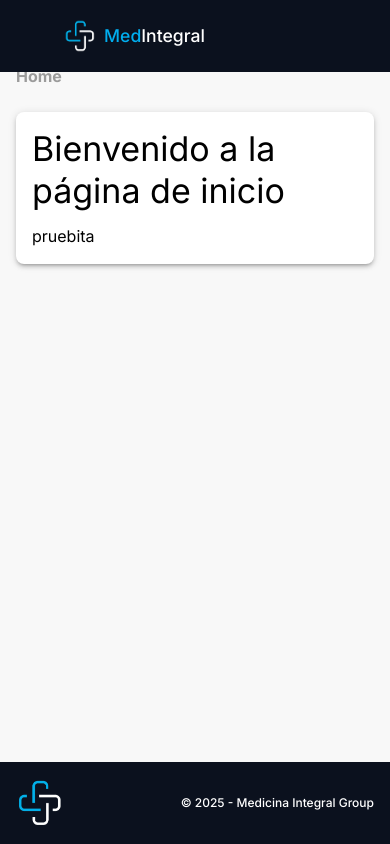
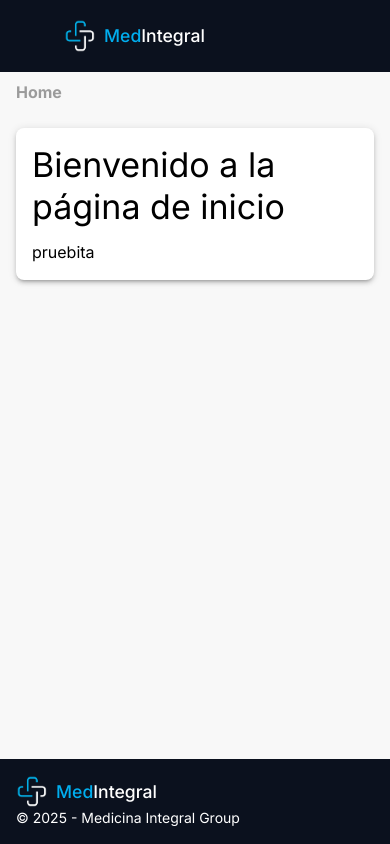
Before and after one commit to DesApp-2025c2-Grupo3/MedIntegral-frontend, a React (Vite) app: page / in a window 390 px wide. Built offline with nearby package versions, Linux system fonts and the light colour scheme; some icons are missing.

Commit message:
fixes footer

```diff
--- /dev/null
+++ b/src/components/Footer.css
@@ -0,0 +1,37 @@
+.footer-container {
+  background-color: #0b111e;
+  padding: 1em;
+  width: 100%;
+}
+
+.footer-grid {
+  display: flex;
+  align-items: center;
+  justify-content: space-between;
+  flex-wrap: wrap;
+  gap: 10px;
+}
+
+.footer-logo {
+  display: flex;
+  align-items: center;
+  gap: 10px;
+}
+
+.footer-text {
+  text-align: right;
+}
+
+.footer-rights {
+  color: #ffffff;
+  font-weight: 500;
+  font-size: 1rem;
+}
+
+@media (max-width: 600px) {
+  .footer-rights {
+    font-size: 0.8rem;
+    text-align: center;
+    width: 100%;
+  }
+}
--- a/src/components/Footer.jsx
+++ b/src/components/Footer.jsx
@@ -1,46 +1,18 @@
 import { Box, Grid, Typography } from '@mui/material';
+import PropTypes from 'prop-types';
+import BrandLogo from './common/BrandLogo';
+import './Footer.css';
 
-export default function Footer() {
+export default function Footer({ sx }) {
   return (
-    <Box
-      sx={{
-        backgroundColor: '#0b111e',
-        padding: '1em',
-        marginLeft: { md: '5.5rem' },
-      }}
-    >
-      <Grid
-        container
-        spacing={3}
-        sx={{ alignItems: 'center', justifyContent: 'space-between' }}
-      >
-        <Grid sx={{ display: 'flex', alignItems: 'center', gap: '10px' }}>
-          <img
-            src="/medIntegralLogo.png"
-            alt='"Logo MedIntegral"'
-            style={{ height: '50px' }}
-          ></img>
-          <Typography
-            sx={{
-              color: '#00B1EA',
-              margin: 0,
-              fontSize: '1rem',
-              fontWeight: '500',
-              display: { xs: 'none', sm: 'block' },
-            }}
-          >
-            Med
-            <span style={{ color: '#FFFFFF' }}>Integral</span>
-          </Typography>
+    <Box className="footer-container" sx={sx}>
+      <Grid container className="footer-grid">
+        <Grid item className="footer-logo">
+          <BrandLogo clickable size="medium" />
         </Grid>
-        <Grid>
-          <Typography
-            sx={{
-              color: 'white',
-              fontSize: { xs: '0.75rem', sm: '1rem' },
-              fontWeight: '500',
-            }}
-          >
+
+        <Grid item className="footer-text">
+          <Typography variant="body2" className="footer-rights">
             © 2025 - Medicina Integral Group
           </Typography>
         </Grid>
@@ -48,3 +20,7 @@ export default function Footer() {
     </Box>
   );
 }
+
+Footer.propTypes = {
+  sx: PropTypes.object,
+};
--- /dev/null
+++ b/src/components/common/navigation/SidebarItem.css
@@ -0,0 +1,117 @@
+.sidebar-item {
+  display: flex;
+  flex-direction: column;
+}
+
+.sidebar-item-button {
+  border-radius: 12px;
+  margin-inline: 6px;
+  transition: all 0.25s ease;
+  display: flex;
+  align-items: center;
+  min-height: 44px;
+  padding: 8px 12px;
+}
+
+.sidebar-item-button:hover {
+  background-color: rgba(0, 174, 239, 0.1);
+}
+
+.sidebar-item-button.active {
+  background-color: rgba(0, 174, 239, 0.15);
+}
+
+.sidebar-item-button.active:hover {
+  background-color: rgba(0, 174, 239, 0.22);
+}
+
+.sidebar-item-icon {
+  color: #ffffff;
+  transition: color 0.3s ease;
+  display: flex;
+  align-items: center;
+  justify-content: center;
+  min-width: 40px;
+}
+
+.sidebar-item-icon.active {
+  color: #00aeef;
+}
+
+.sidebar-item-text {
+  color: #ffffff;
+  font-weight: 400;
+  transition: color 0.3s ease;
+}
+
+.sidebar-item-text.active {
+  color: #00aeef;
+  font-weight: 600;
+}
+
+.sidebar-sublist {
+  padding-left: 4px;
+  padding-top: 2px;
+  padding-bottom: 2px;
+  display: flex;
+  flex-direction: column;
+  gap: 2px;
+}
+
+.sidebar-subitem {
+  border-radius: 8px;
+  margin-inline: 8px;
+  transition: all 0.25s ease;
+  display: flex;
+  align-items: center;
+  min-height: 40px;
+  padding: 6px 10px;
+}
+
+.sidebar-subitem:hover {
+  background-color: rgba(0, 174, 239, 0.22);
+}
+
+.sidebar-subitem.active {
+  background-color: rgba(0, 174, 239, 0.15);
+}
+
+.sidebar-subitem-icon {
+  color: #ffffff;
+  transition: color 0.3s ease;
+  min-width: 36px;
+  display: flex;
+  align-items: center;
+  justify-content: center;
+}
+
+.sidebar-subitem.active .sidebar-subitem-icon {
+  color: #00aeef;
+}
+
+.sidebar-subitem-text {
+  color: #ffffff;
+  font-weight: 400;
+  transition: color 0.3s ease;
+}
+
+.sidebar-subitem.active .sidebar-subitem-text {
+  color: #00aeef;
+  font-weight: 600;
+}
+
+.sidebar-collapsed {
+  justify-content: center;
+  padding: 0.4rem 0;
+  gap: 0;
+}
+
+.sidebar-collapsed .sidebar-item-text {
+  display: none;
+}
+
+.MuiTooltip-tooltip {
+  background-color: #3d4b6b !important;
+  font-size: 0.85rem !important;
+  border-radius: 6px !important;
+}
--- a/src/components/common/navigation/SidebarItem.jsx
+++ b/src/components/common/navigation/SidebarItem.jsx
@@ -12,6 +12,7 @@ import {
 import ExpandLessOutlinedIcon from '@mui/icons-material/ExpandLessOutlined';
 import ExpandMoreOutlinedIcon from '@mui/icons-material/ExpandMoreOutlined';
 import { Link as RouterLink, useLocation } from 'react-router-dom';
+import './SidebarItem.css';
 
 export default function SidebarItem({
   item,
@@ -27,49 +28,38 @@ export default function SidebarItem({
     location.pathname.startsWith(child.route)
   );
   const isSelfActive = !item.children && location.pathname === item.route;
-  const isActive = isSelfActive;
 
   useEffect(() => {
-    if (isChildActive) setIsOpen(true);
-    else setIsOpen(false);
+    setIsOpen(isChildActive);
   }, [location.pathname]);
-
-  const toggleItem = () => setIsOpen((prev) => !prev);
 
   const handleClick = (e) => {
     if (item.children) {
-      const pantallaExpandida = open || esMobile;
-      if (pantallaExpandida) toggleItem();
+      const expandedView = open || esMobile;
+      if (expandedView) setIsOpen((prev) => !prev);
       else abrirMenu(e, item.children);
     }
   };
 
-  const isCollapsedView = collapsed;
+  const collapsedView = collapsed;
+  const isActive = isSelfActive || (!open && isChildActive);
+  const hasChildren = !!item.children;
 
   return (
-    <Box>
-      <Tooltip title={isCollapsedView ? item.label : ''} placement="right">
+    <Box
+      className={`sidebar-item ${hasChildren ? 'has-children' : ''} ${
+        isActive ? 'active' : ''
+      } ${collapsedView ? 'collapsed' : ''} ${isOpen ? 'open' : ''}`}
+    >
+      <Tooltip title={collapsedView ? item.label : ''} placement="right">
         <ListItemButton
           onClick={handleClick}
-          component={!item.children ? RouterLink : 'div'}
-          to={!item.children ? item.route : undefined}
-          className={isCollapsedView ? 'sidebar-collapsed' : ''}
-          sx={{
-            borderRadius: '12px',
-            marginInline: open ? '6px' : '0',
-            transition: 'all 0.25s ease',
-            backgroundColor:
-              isCollapsedView && isActive
-                ? 'rgba(0,174,239,0.15)'
-                : 'transparent',
-            '&:hover': { backgroundColor: 'rgba(0,174,239,0.1)' },
-          }}
+          component={!hasChildren ? RouterLink : 'div'}
+          to={!hasChildren ? item.route : undefined}
+          className={`sidebar-item-button ${isActive ? 'active' : ''}`}
         >
           <ListItemIcon
-            sx={{
-              color: isActive ? '#00AEEF' : '#FFFFFF',
-              transition: 'color 0.3s ease',
-            }}
+            className={`sidebar-item-icon ${isActive ? 'active' : ''}`}
           >
             {item.icon}
           </ListItemIcon>
@@ -77,58 +67,36 @@ export default function SidebarItem({
           {(open || esMobile) && (
             <ListItemText
               primary={item.label}
-              primaryTypographyProps={{
-                fontSize: '1.1rem',
-                color: isActive ? '#00AEEF' : '#FFFFFF',
-                fontWeight: isActive ? 600 : 400,
-              }}
+              className={`sidebar-item-text ${isActive ? 'active' : ''}`}
+              primaryTypographyProps={{ fontSize: '1.1rem' }}
             />
           )}
 
           {(open || esMobile) &&
-            item.children &&
+            hasChildren &&
             (isOpen ? <ExpandLessOutlinedIcon /> : <ExpandMoreOutlinedIcon />)}
         </ListItemButton>
       </Tooltip>
 
-      {(open || esMobile) && item.children && (
+      {(open || esMobile) && hasChildren && (
         <Collapse in={isOpen} timeout="auto" unmountOnExit>
-          <List component="div" disablePadding>
+          <List component="div" disablePadding className="sidebar-sublist">
             {item.children.map((child, i) => {
-              const active = location.pathname.startsWith(child.route);
-
+              const activeChild = location.pathname.startsWith(child.route);
               return (
                 <ListItemButton
                   key={i}
                   component={RouterLink}
                   to={child.route}
-                  selected={active}
-                  sx={{
-                    pl: 4,
-                    borderRadius: '8px',
-                    marginInline: open ? '8px' : '0',
-                    transition: 'all 0.25s ease',
-                    backgroundColor: active
-                      ? 'rgba(0,174,239,0.15)'
-                      : 'transparent',
-                    '&:hover': { backgroundColor: 'rgba(0,174,239,0.22)' },
-                  }}
+                  className={`sidebar-subitem ${activeChild ? 'active' : ''}`}
                 >
-                  <ListItemIcon
-                    sx={{
-                      color: active ? '#00AEEF' : '#FFFFFF',
-                      minWidth: 36,
-                    }}
-                  >
+                  <ListItemIcon className="sidebar-subitem-icon">
                     {child.icon}
                   </ListItemIcon>
                   <ListItemText
                     primary={child.label}
-                    primaryTypographyProps={{
-                      fontSize: '0.95rem',
-                      color: active ? '#00AEEF' : '#FFFFFF',
-                      fontWeight: active ? 600 : 400,
-                    }}
+                    className="sidebar-subitem-text"
+                    primaryTypographyProps={{ fontSize: '0.95rem' }}
                   />
                 </ListItemButton>
               );
--- a/src/layout/layoutBase.jsx
+++ b/src/layout/layoutBase.jsx
@@ -25,31 +25,43 @@ export default function LayoutBase() {
   }, [location.pathname]);
 
   return (
-    <Box sx={{ display: 'flex', flexDirection: 'column', minHeight: '100vh' }}>
+    <Box
+      sx={{
+        display: 'flex',
+        flexDirection: 'column',
+        minHeight: '100vh',
+        backgroundColor: theme.palette.background.default,
+      }}
+    >
       <AppBarCustom onMenuClick={esMobile ? toggleModal : toggleSidebar} />
 
       {!esMobile && <Sidebar open={sidebarOpen} toggleOpen={setSidebarOpen} />}
-
       {esMobile && <SidebarModal open={modalOpen} onClose={toggleModal} />}
 
       <Box
         component="main"
         sx={{
           flexGrow: 1,
-          mt: 8,
+          mt: 10,
           transition: 'margin 0.3s ease',
           ml: !esMobile ? (sidebarOpen ? '280px' : '70px') : 0,
+          display: 'flex',
+          flexDirection: 'column',
         }}
       >
-        <Container maxWidth="lg" sx={{ flexGrow: 1 }}>
+        <Container maxWidth="lg" sx={{ flexGrow: 1, mb: 4 }}>
           <BreadcrumbsNav />
           <Box sx={{ flexGrow: 1, mt: 3 }}>
             <Outlet />
           </Box>
         </Container>
       </Box>
-
-      <Footer />
+      <Footer
+        sx={{
+          pl: !esMobile ? (sidebarOpen ? '296px' : '86px') : '16px',
+          transition: 'padding 0.3s ease',
+        }}
+      />
     </Box>
   );
 }
--- a/src/utils/sidebarItems.jsx
+++ b/src/utils/sidebarItems.jsx
@@ -54,7 +54,7 @@ export const sidebarItems = [
       {
         label: 'Ver listado',
         icon: <FeedOutlinedIcon />,
-        route: '/agenda-turnos',
+        route: '/agenda-turnos/listado',
       },
       {
         label: 'Agregar',
```
